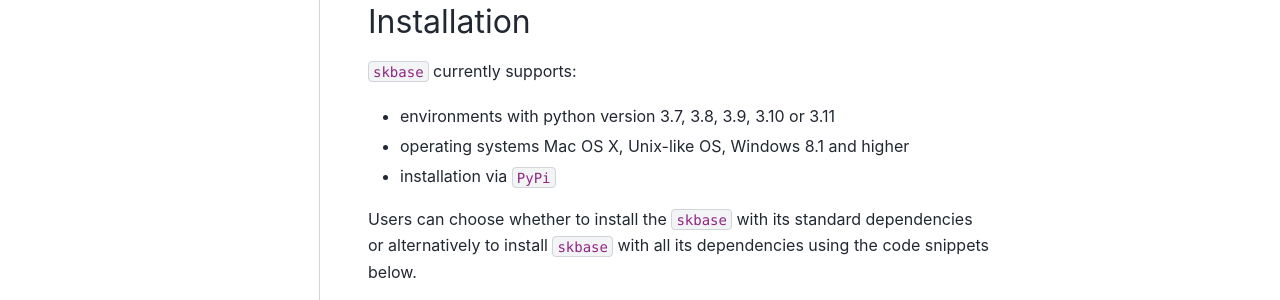
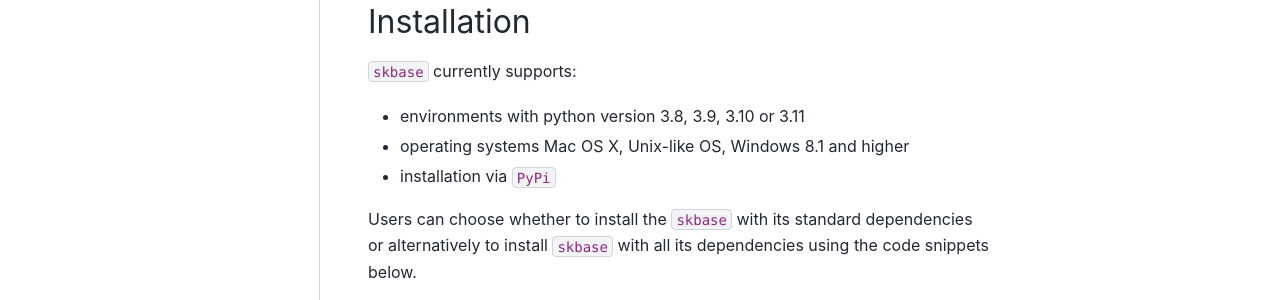
Before and after one commit to sktime/skbase, a Sphinx documentation site: the page built from docs/source/get_started.rst, in a window 1280 px wide and 900 px high. Shown: the part 366-666 px from the top of the window. Built offline with Sphinx 7.4.7 and the PyData theme 0.15.4, drawn with Linux system fonts in a browser that asks for light colours; comment, search, counter and statistics services are not loaded.

Commit message:
remove 3.7

```diff
--- a/docs/source/get_started.rst
+++ b/docs/source/get_started.rst
@@ -13,7 +13,7 @@
 
 ``skbase`` currently supports:
 
-* environments with python version 3.7, 3.8, 3.9, 3.10 or 3.11
+* environments with python version 3.8, 3.9, 3.10 or 3.11
 * operating systems Mac OS X, Unix-like OS, Windows 8.1 and higher
 * installation via ``PyPi``
 
--- a/docs/source/user_documentation/installation.rst
+++ b/docs/source/user_documentation/installation.rst
@@ -6,7 +6,7 @@
 
 ``skbase`` currently supports:
 
-* environments with python version 3.7, 3.8, 3.9, 3.10 or 3.11
+* environments with python version 3.8, 3.9, 3.10 or 3.11
 * operating systems Mac OS X, Unix-like OS, Windows 8.1 and higher
 
 Checkout the full list of pre-compiled wheels on
```
Also changed, not shown: README.md (+2 -2 lines), docs/source/_static/switcher.json (+6 -1 lines), docs/source/user_documentation/changelog.rst (+7 -0 lines), pyproject.toml (+3 -4 lines), 2 other files.
